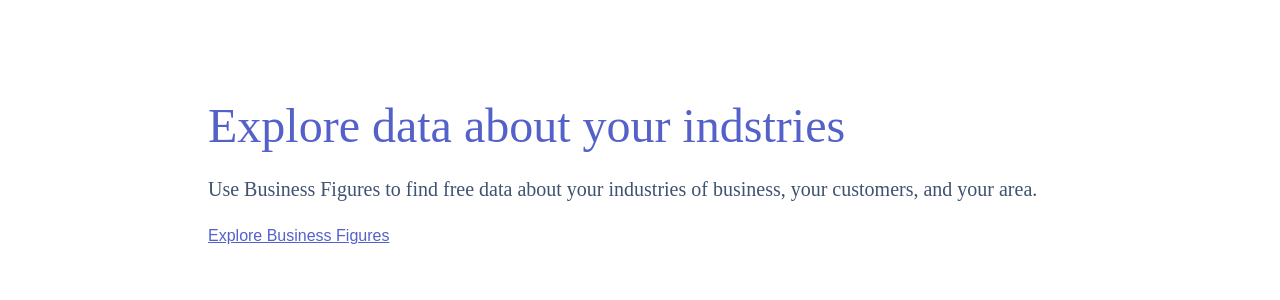
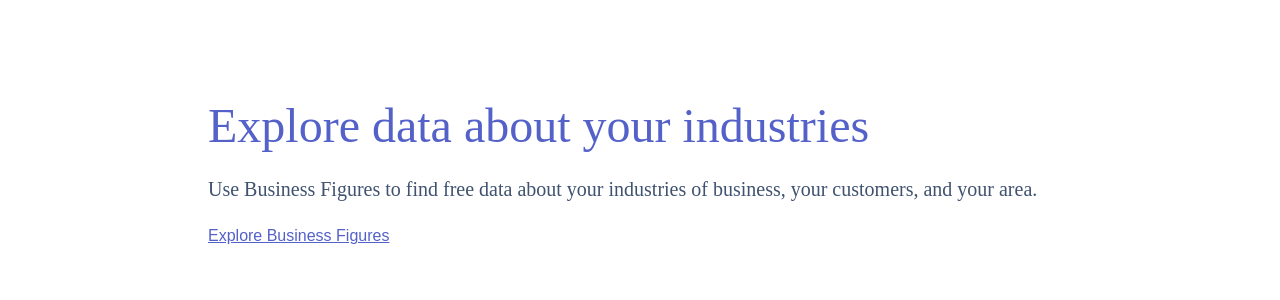
Before and after one commit to figurenz/microsite-maori, a Jekyll site: the page built from index.md, in a window 1280 px wide. Shown: the part 1254-1554 px from the top of the page. Built offline with Jekyll 4.4.1, drawn with Linux system fonts in a browser that asks for light colours; some web fonts are replaced.

Commit message:
fix typo

```diff
--- a/_includes/patakarauranga.html
+++ b/_includes/patakarauranga.html
@@ -7,7 +7,7 @@
 <p>For Māori business, iwi, hapu, and community groups, money isn't everything. It's about people. It's about the land and the water. It's about the future.</p>
 </section>
 <section class="content wrapper text">
-  <h2>Explore data about your indstries</h2>
+  <h2>Explore data about your industries</h2>
   <p>Use Business Figures to find free data about your industries of business, your customers, and your area.</p>
   <a href="https://figure.nz/business">Explore Business Figures</a>
 </section>
```
